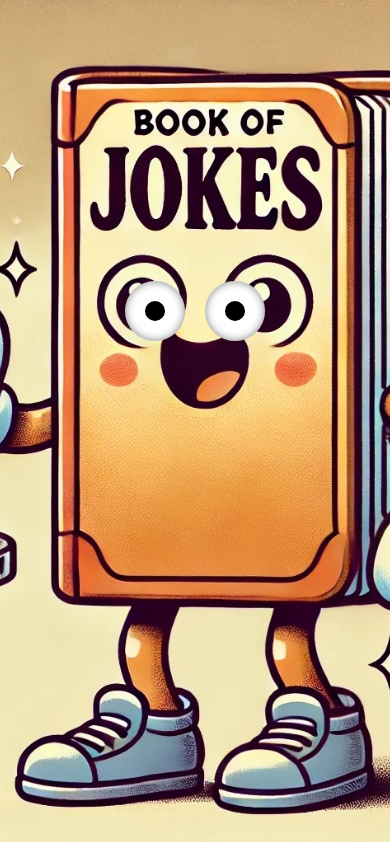
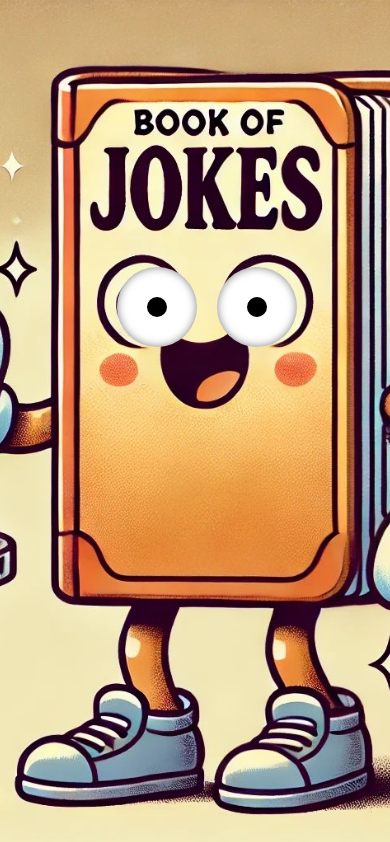
Before and after one commit to Vasiliskkk2/Booking-jokes, a Flask app: page / in a window 390 px wide. Shown: the part 81-923 px from the top of the page. Run offline with Flask 3, Linux system fonts and the light colour scheme; data that the repository does not hold is empty.

Commit message:
Update styles.css

```diff
--- a/static/styles.css
+++ b/static/styles.css
@@ -419,13 +419,13 @@ footer#community {
         gap: 20px; /* Уменьшаем расстояние между глазами */
         position: absolute;
         top: 37%; /* Сдвигаем глаза ниже */
-        left: 50%; /* Центрируем */
-        transform: translate(-50%, -50%);
+        left: 53%; /* Центрируем */
+        transform: translate(-50%, -55%);
     }
 
     .eye {
-        width: 60px; /* Уменьшенный размер глаз */
-        height: 60px;
+        width: 80px; /* Уменьшенный размер глаз */
+        height: 80px;
         background-color: #fff;
         border-radius: 50%;
         position: relative;
```
